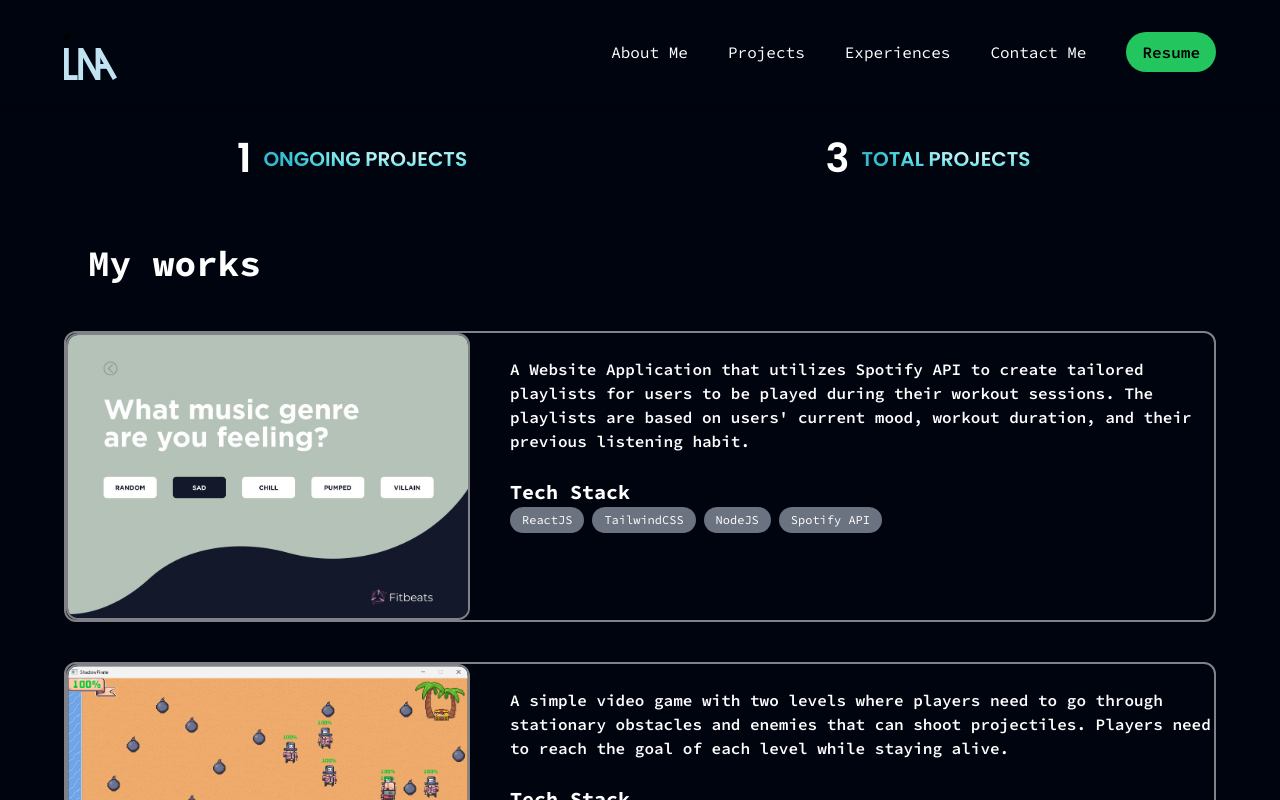
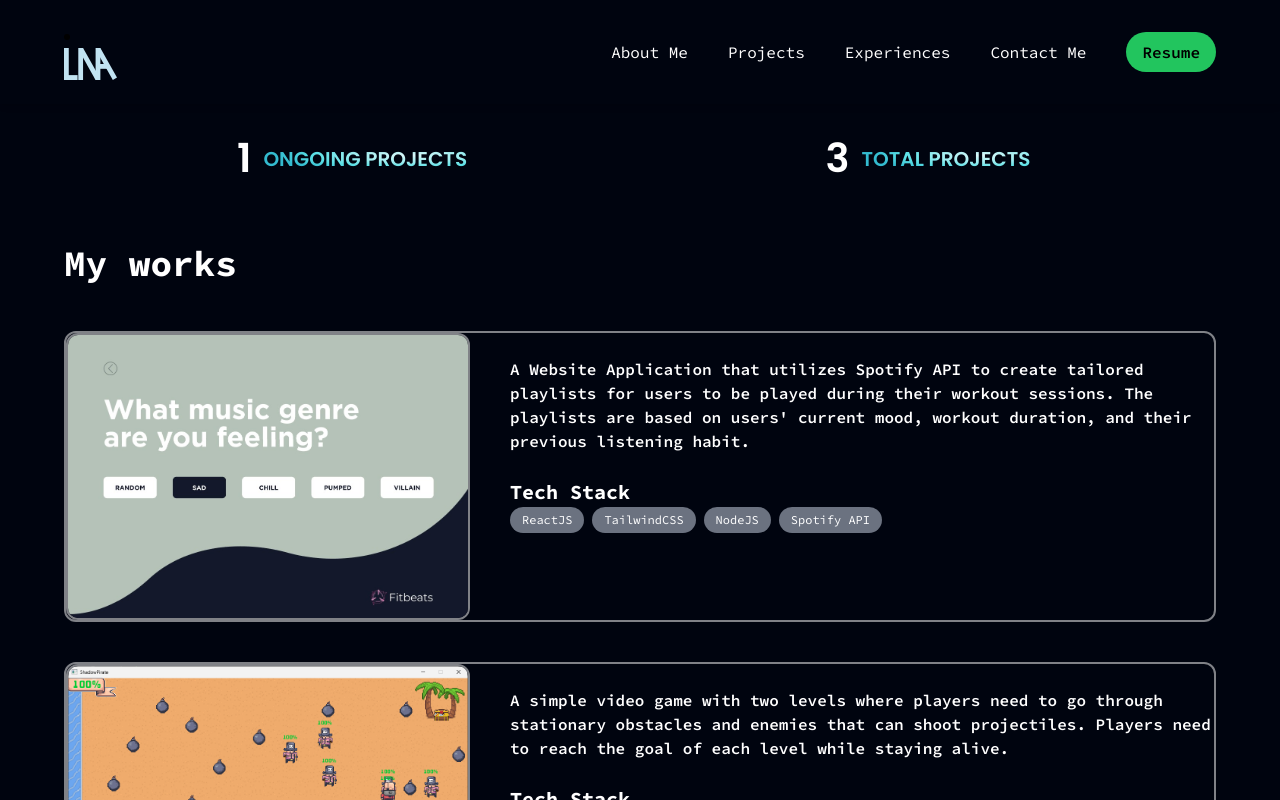
Before and after one commit to lingee0/web_portfolio, a React (Vite) app: page /projects in a window 1280 px wide. Shown: the top 800 px of the page. Built offline with nearby package versions, Linux system fonts and the light colour scheme.

Commit message:
fixed projects page margin

```diff
--- a/src/components/Projects.jsx
+++ b/src/components/Projects.jsx
@@ -8,7 +8,7 @@
 const Projects = () => (
   <section id="projects" className="mt-10 mb-20 xl:px-0 sm:px-16 px-6">
     <Stats />
-    <h1 className="font-source_code_pro text-white flexCenter text-white font-bold ss:text-[36px] text-[24px] px-6 ss:mb-10 mb-5 ss:ml-0 ml-5">
+    <h1 className="font-source_code_pro text-white flexCenter text-white font-bold ss:text-[36px] text-[24px] ss:mb-10 mb-5 ss:ml-0 ml-5">
       My works
     </h1>
     <div className="relative">
```
Also changed, not shown: 2 other files (tests, documents, lock files or other folders).
